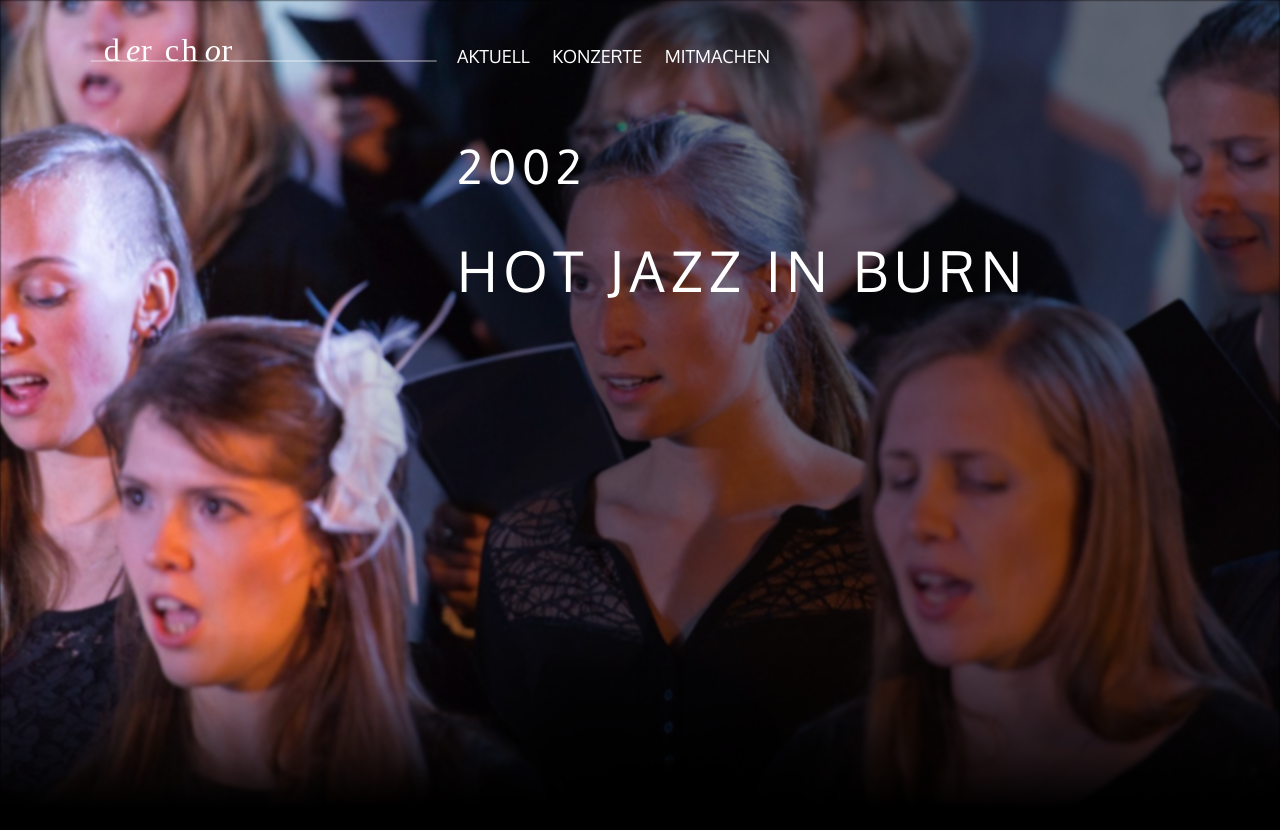
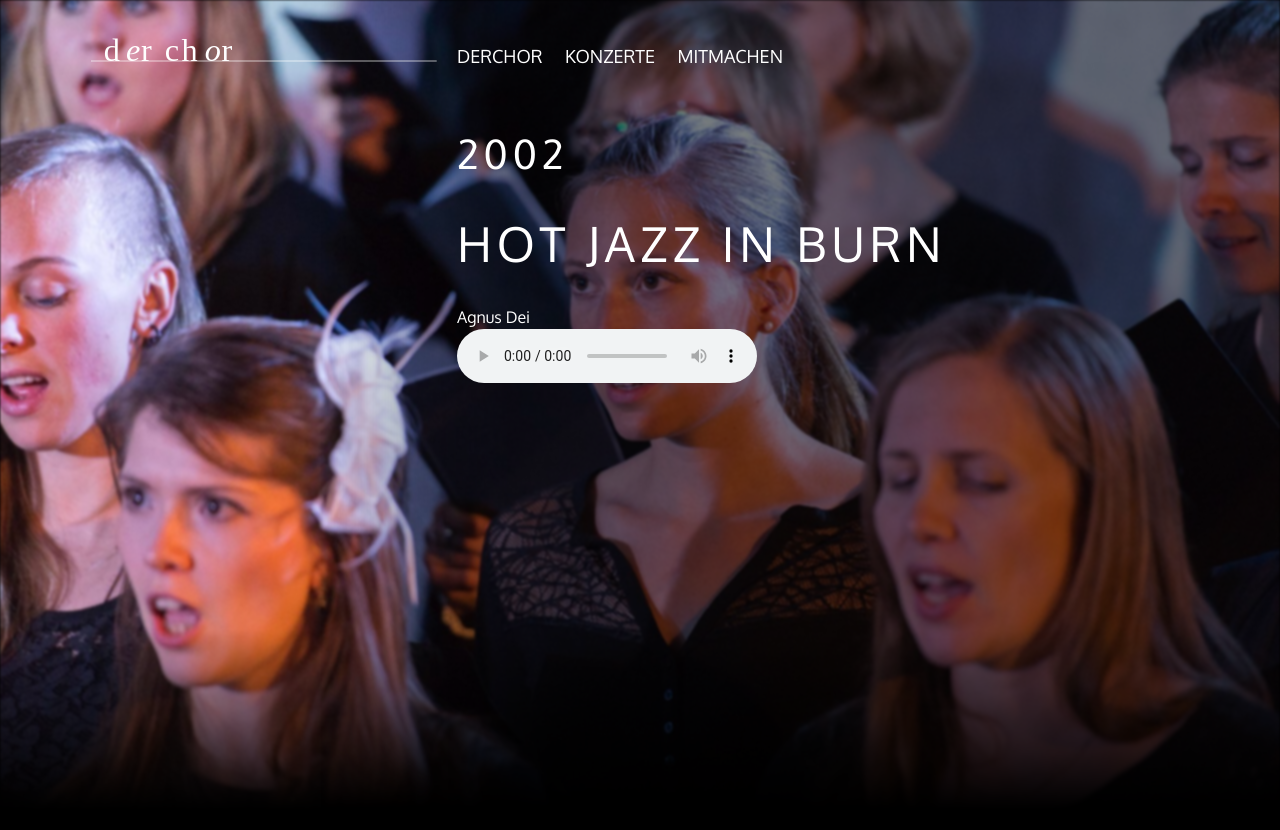
Before and after one commit to derchor/website, a Jekyll site: the page built from _concerts/2002.md, in a window 1280 px wide. Shown: the top 830 px of the page. Built offline with Jekyll 4.4.1, drawn with Linux system fonts in a browser that asks for light colours.

Commit message:
added some concerts

```diff
--- a/_includes/html-start.html
+++ b/_includes/html-start.html
@@ -92,7 +92,7 @@
         <a href="/" class="brand col-4"><img src="/images/logo.svg" alt=""></a>
         <nav class="col-8">
           <ul>
-            <li><a href="/" title="">Aktuell</a></li>
+            <li><a href="/" title="">DerChor</a></li>
             <li><a href="/konzerte" title="">Konzerte</a></li>
             <li><a href="/mitmachen" title="">Mitmachen</a></li>
           </ul>
--- a/_layouts/konzerte.html
+++ b/_layouts/konzerte.html
@@ -20,8 +20,13 @@
   {% endif %}
 
   {% for video in page.youtubes %}
+    {% if video.url != '' %}
     <iframe width="100%" height="300" src="{{video.url}}" frameborder="0" allowfullscreen></iframe>
+    {% endif %}
   {% endfor %}
+
+  <p>Agnus Dei<br><audio src="/downloads/concerts/2007/9 Agnus_Dei_Sopran.mp3" controls></audio></p>
+
 
 
 </div>
--- a/_sass/_base.scss
+++ b/_sass/_base.scss
@@ -23,5 +23,9 @@
   margin: 0 0 1em;
 }
 
+img {
+  max-width: 100%;
+}
+
 $page-width: 65em;
 $break-point: 40em;
--- a/_sass/_typography.scss
+++ b/_sass/_typography.scss
@@ -27,12 +27,12 @@
 }
 
 h1 {
-  font-size: 3.5rem;
+  font-size: 3rem;
   line-height: 120%;
 }
 
 h2 {
-  font-size: 2rem;
+  font-size: 1.7rem;
 }
 
 @media screen and (max-width: $break-point) {
@@ -40,9 +40,9 @@
     font-size: 13px;
   }
   h1 {
-    font-size: 2.5rem;
+    font-size: 2rem;
   }
   h2 {
-    font-size: 1.5rem;
+    font-size: 1.3rem;
   }
 }
--- a/index.html
+++ b/index.html
@@ -1,5 +1,5 @@
 ---
-concert:
+concert: '2017'
 ---
 
 {% for concert in site.concerts %}
```
Also changed, not shown: _concerts/_defaults.md (+2 -0 lines).
